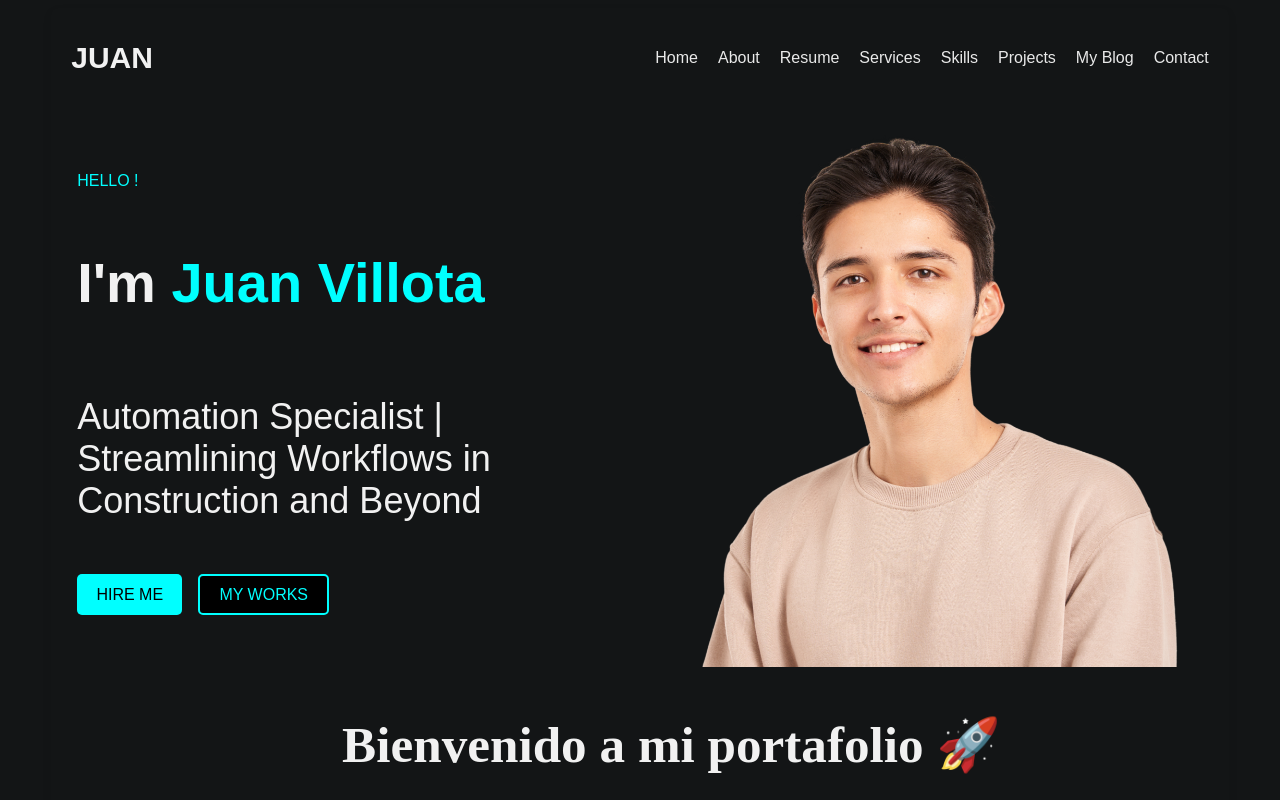
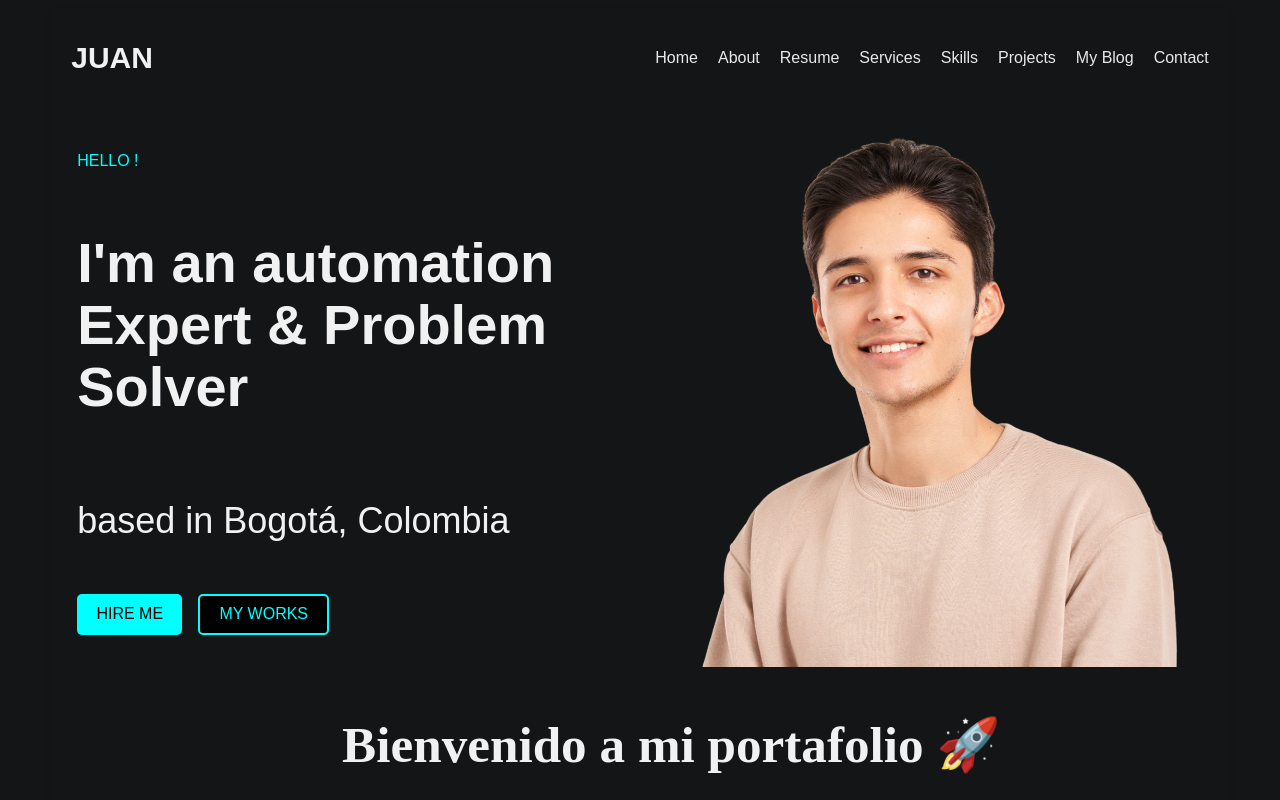
Before and after one commit to juanchovg1/mi-portafolio-frontend, a React (Vite) app: page / in a window 1280 px wide. Shown: the top 800 px of the page. Built offline with nearby package versions, Linux system fonts and the light colour scheme.

Commit message:
Update ProfileSection.jsx: implement dynamic text rotation for name and description

```diff
--- a/src/components/ProfileSection.jsx
+++ b/src/components/ProfileSection.jsx
@@ -1,18 +1,35 @@
-import React from 'react';
+import React, { useState, useEffect } from 'react';
 import '../styles/components/ProfileSection.css';
 
 const ProfileSection = () => {
+    const [textIndex, setTextIndex] = useState(0);
+
+    const texts = [
+        {
+            name: "I'm <span className='name-highlight'>Juan Villota</span>",
+            description: "Automation Specialist | Streamlining Workflows in Construction and Beyond"
+        },
+        {
+            name: "I'm an <span className='name-highlight'>automation Expert & Problem Solver</span>",
+            description: "based in Bogotá, Colombia"
+        }
+    ];
+
+    useEffect(() => {
+        const interval = setInterval(() => {
+            setTextIndex((prevIndex) => (prevIndex + 1) % texts.length);
+        }, 5000);
+
+        return () => clearInterval(interval);
+    }, []);
+
     return (
         <section className="profile-section">
             <div className="profile-content">
                 <div className="profile-text">
-        <p className="hello-text">HELLO !</p> {/* Updated class */}
-        <h1 className="name-text">
-            I'm <span className="name-highlight">Juan Villota</span>
-        </h1>
-        <p className="description-text">
-            Automation Specialist | Streamlining Workflows in Construction and Beyond
-        </p>
+                    <p className="hello-text">HELLO !</p>
+                    <h1 className="name-text" dangerouslySetInnerHTML={{ __html: texts[textIndex].name }}></h1>
+                    <p className="description-text">{texts[textIndex].description}</p>
                     <div className="profile-buttons">
                         <button className="button-primary">
                             HIRE ME
```
Lines whose indentation alone changed are shown as unchanged.
